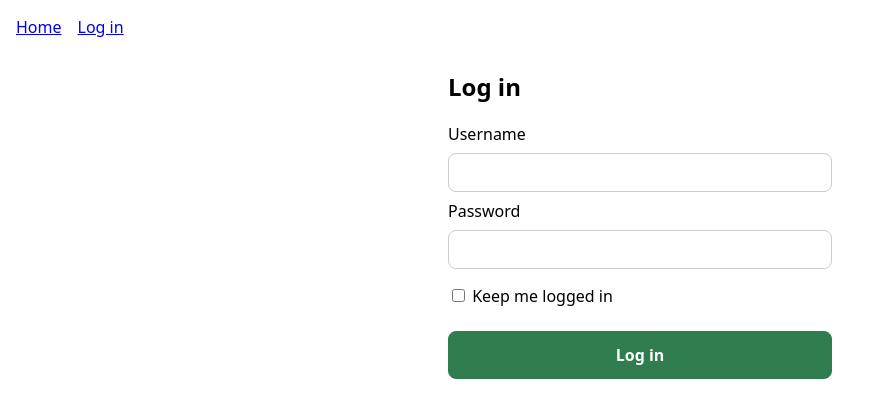
After one commit to Nemo-22-UF/CEN3031-Project, a Flask app: page /login in a window 1280 px wide. The commit adds this page. Shown: the top 418 px of the page, without its empty margins (0-878 px from the left). Run offline with Flask 3, Linux system fonts and the light colour scheme.

Commit message:
feat: add login, logout and route protection (PBI-05) (#43)
* chore: add Flask-Login and document create-user

* feat: add login, logout, profile and admin route protection

* style: add login and profile page styles

* feat: add login, profile and admin pages and nav links

* test: add login, logout and route protection tests

* docs: fix PBI number for admin tools comment

```diff
--- /dev/null
+++ b/app/auth.py
@@ -0,0 +1,94 @@
+from functools import wraps
+
+import click
+from flask import Blueprint, abort, flash, redirect, render_template, request, url_for
+from flask.cli import with_appcontext
+from flask_login import current_user, login_required, login_user, logout_user
+
+from app import db, login_manager
+from app.models import User
+
+auth = Blueprint("auth", __name__)
+
+
+@login_manager.user_loader
+def load_user(user_id):
+    return db.session.get(User, int(user_id))
+
+
+def admin_required(view):
+    """Only let signed-in admins through. Members get a 403."""
+    @wraps(view)
+    @login_required
+    def wrapped(*args, **kwargs):
+        if not current_user.is_admin:
+            abort(403)
+        return view(*args, **kwargs)
+    return wrapped
+
+
+def safe_next(target):
+    # Only follow redirects back into this site, never to another domain.
+    if target and target.startswith("/") and not target.startswith("//"):
+        return target
+    return url_for("auth.profile")
+
+
+@auth.route("/login", methods=["GET", "POST"])
+def login():
+    if current_user.is_authenticated:
+        return redirect(url_for("auth.profile"))
+
+    error = None
+    username = ""
+    if request.method == "POST":
+        username = request.form.get("username", "").strip()
+        password = request.form.get("password", "")
+        user = User.query.filter_by(username=username).first()
+
+        if not username or not password:
+            error = "Enter your username and password."
+        elif user is None or not user.check_password(password):
+            error = "Incorrect username or password."
+        else:
+            login_user(user, remember=bool(request.form.get("remember")))
+            return redirect(safe_next(request.args.get("next")))
+
+    return render_template("login.html", error=error, username=username), (400 if error else 200)
+
+
+@auth.route("/logout", methods=["POST"])
+@login_required
+def logout():
+    logout_user()
+    flash("You have been logged out.")
+    return redirect(url_for("main.index"))
+
+
+@auth.route("/profile")
+@login_required
+def profile():
+    return render_template("profile.html")
+
+
+@auth.route("/admin")
+@admin_required
+def admin():
+    # The admin tools themselves come later (PBI-17 and PBI-18). This page proves the gate works.
+    return render_template("admin.html")
+
+
+@click.command("create-user")
+@click.argument("username")
+@click.option("--admin", is_flag=True, help="Give this user admin access.")
+@click.password_option()
+@with_appcontext
+def create_user_command(username, admin, password):
+    """Create an account from the command line, e.g. an admin account."""
+    if User.query.filter_by(username=username).first():
+        raise click.ClickException(f"User '{username}' already exists.")
+    user = User(username=username, is_admin=admin)
+    user.set_password(password)
+    db.session.add(user)
+    db.session.commit()
+    click.echo(f"Created {'admin' if admin else 'user'} '{username}'.")
--- a/app/static/style.css
+++ b/app/static/style.css
@@ -229,3 +229,47 @@ body{
     padding: 1rem;
     font-size: 1.1rem;
 }
+/* Login and profile */
+nav{
+    display: flex;
+    gap: 1rem;
+}
+.flash{
+    max-width: 24rem;
+    margin: 1rem auto;
+    padding: 0.75rem 1rem;
+    border-radius: 0.5rem;
+    background: #e8f3ec;
+    color: #2f7d4f;
+}
+.auth{
+    max-width: 24rem;
+    margin: 2rem auto;
+}
+.auth-form{
+    display: flex;
+    flex-direction: column;
+    gap: 0.5rem;
+}
+.auth-form input[type="text"],
+.auth-form input[type="password"]{
+    padding: 0.6rem;
+    border: 1px solid #ccc;
+    border-radius: 0.5rem;
+    font-size: 1rem;
+}
+.auth-remember{
+    margin: 0.5rem 0;
+}
+.auth-form .button{
+    margin-top: 0.5rem;
+}
+button.button{
+    font: inherit;
+    font-weight: 600;
+    cursor: pointer;
+}
+.form-error{
+    color: #b3261e;
+    font-weight: 600;
+}
--- a/app/templates/base.html
+++ b/app/templates/base.html
@@ -9,8 +9,17 @@
 <body>
     <nav>
         <a href="{{ url_for('main.index') }}">Home</a>
+        {% if current_user.is_authenticated %}
+        {% if current_user.is_admin %}<a href="{{ url_for('auth.admin') }}">Admin</a>{% endif %}
+        <a href="{{ url_for('auth.profile') }}">{{ current_user.username }}</a>
+        {% else %}
+        <a href="{{ url_for('auth.login') }}">Log in</a>
+        {% endif %}
     </nav>
     <main>
+        {% for message in get_flashed_messages() %}
+        <p class="flash">{{ message }}</p>
+        {% endfor %}
         {% block content %}{% endblock %}
     </main>
     <script src="{{ url_for('static', filename='main.js') }}"></script>
--- /dev/null
+++ b/app/templates/login.html
@@ -0,0 +1,27 @@
+{% extends "base.html" %}
+
+{% block title %}Log in{% endblock %}
+
+{% block content %}
+<section class="auth">
+    <h1>Log in</h1>
+
+    {% if error %}
+    <p class="form-error" role="alert">{{ error }}</p>
+    {% endif %}
+
+    <form method="post" class="auth-form">
+        <label for="username">Username</label>
+        <input id="username" name="username" type="text" value="{{ username }}" autocomplete="username" required>
+
+        <label for="password">Password</label>
+        <input id="password" name="password" type="password" autocomplete="current-password" required>
+
+        <label class="auth-remember">
+            <input type="checkbox" name="remember"> Keep me logged in
+        </label>
+
+        <button class="button" type="submit">Log in</button>
+    </form>
+</section>
+{% endblock %}
--- a/requirements.txt
+++ b/requirements.txt
@@ -1,4 +1,5 @@
 flask==3.1.1
 pytest==8.4.1
 Flask-SQLAlchemy==3.1.1
+Flask-Login==0.6.3
 python-dotenv==1.1.1
```
Also changed, not shown: CONTRIBUTING.md (+3 -0 lines), app/__init__.py (+9 -0 lines), app/models.py (+12 -1 lines), app/templates/admin.html (added, +10 -0 lines), app/templates/profile.html (added, +14 -0 lines), tests/test_auth.py (added, +147 -0 lines).
